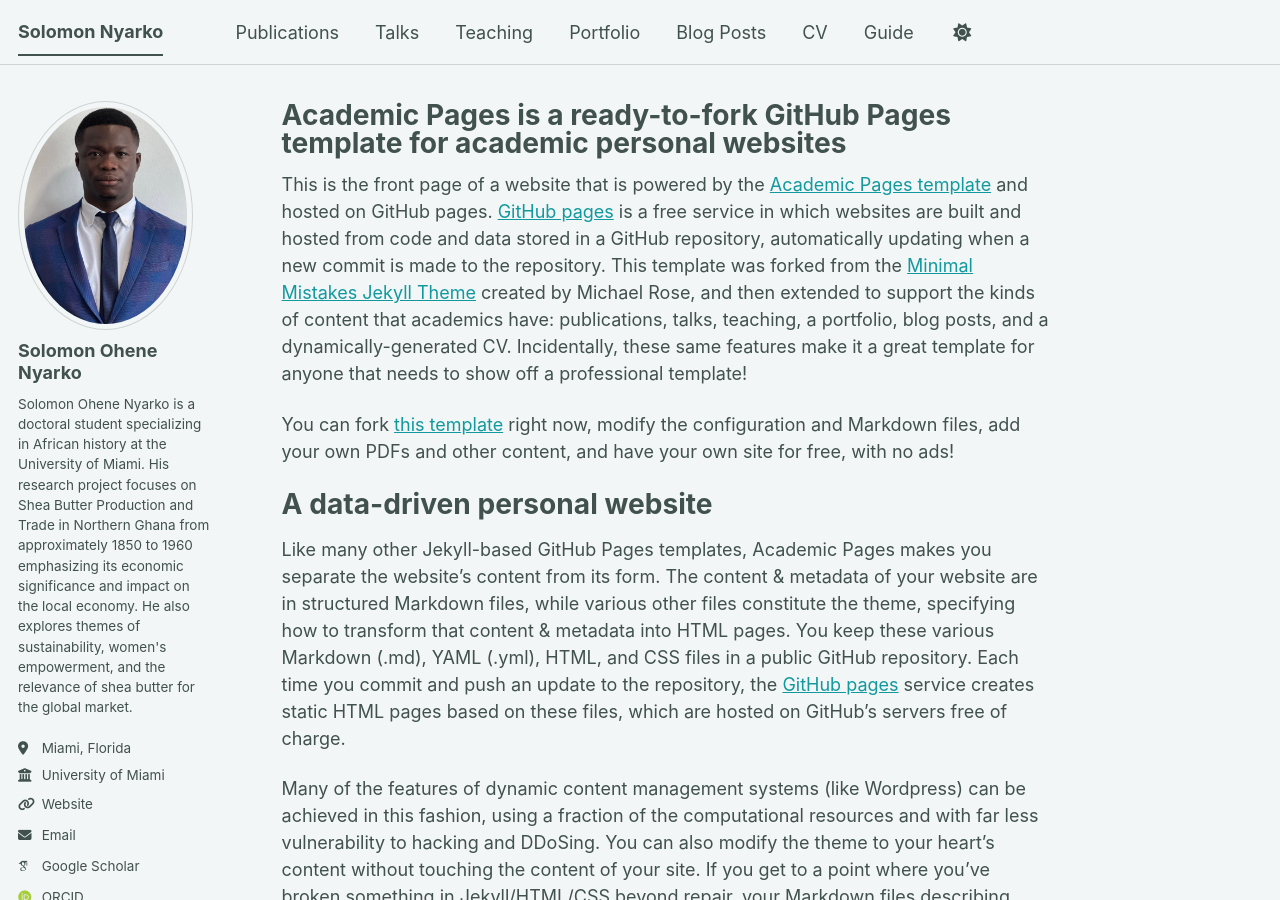
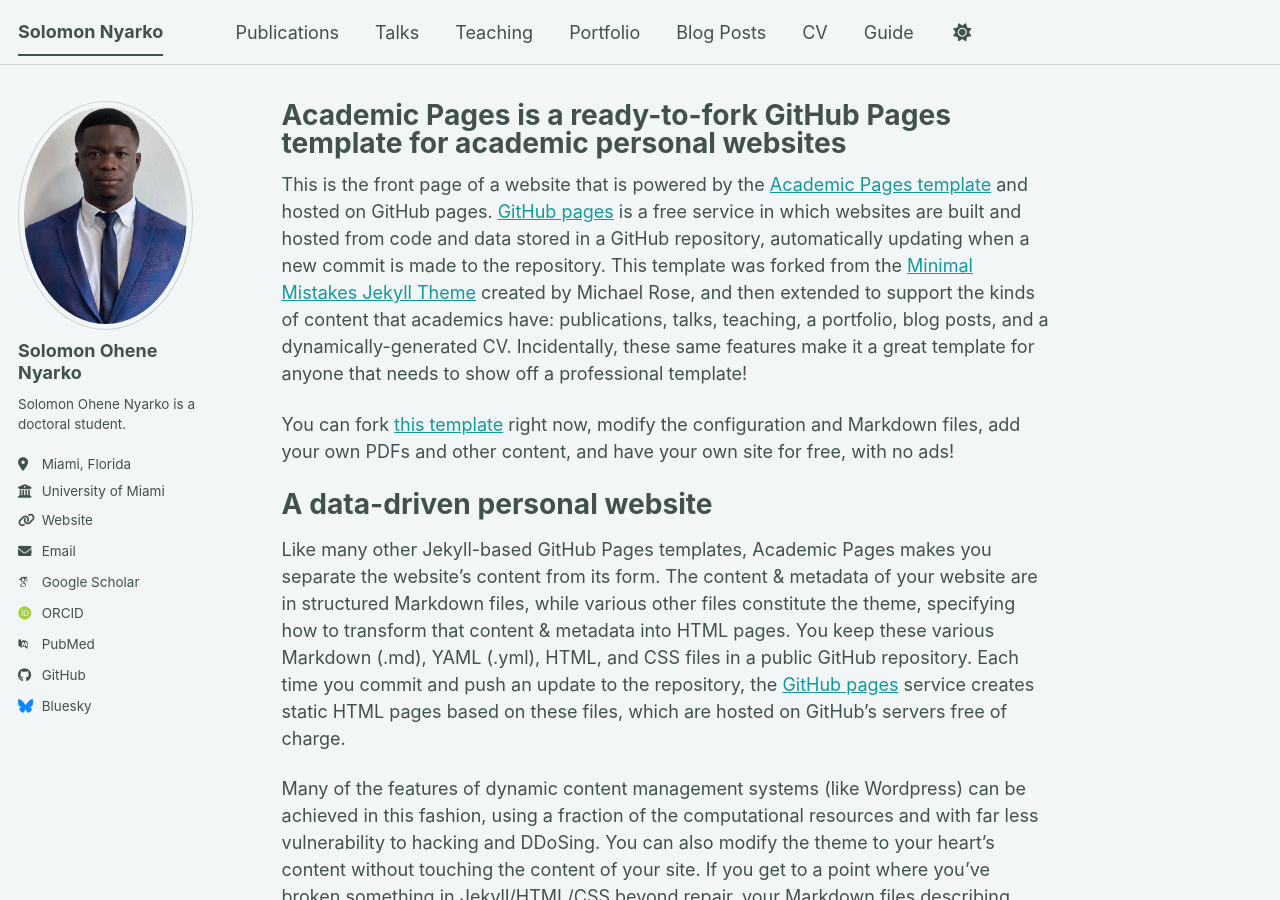
Before and after one commit to SolomonNyarko/SolomonNyarko.github.io, a Jekyll site: the page built from _pages/about.md, in a window 1280 px wide and 900 px high. Built offline with Jekyll 4.4.1, drawn with Linux system fonts in a browser that asks for light colours; some web fonts are replaced; a script bundle is joined from its source files by our own code; library files that are not in the unit come from our copies.

Commit message:
Update _config.yml

```diff
--- a/_config.yml
+++ b/_config.yml
@@ -26,7 +26,7 @@
   avatar           : "profile2.png"
   name             : "Solomon Ohene Nyarko"
   pronouns         : # example: "she/her"
-  bio              : "Solomon Ohene Nyarko is a doctoral student specializing in African history at the University of Miami. His research project focuses on Shea Butter Production and Trade in Northern Ghana from approximately 1850 to 1960 emphasizing its economic significance and impact on the local economy. He also explores themes of sustainability, women's empowerment, and the relevance of shea butter for the global market."
+  bio              : "Solomon Ohene Nyarko is a doctoral student."
   location         : "Miami, Florida"
   employer         : "University of Miami"
   uri              : SolomonNyarko.github.io # URL
```
